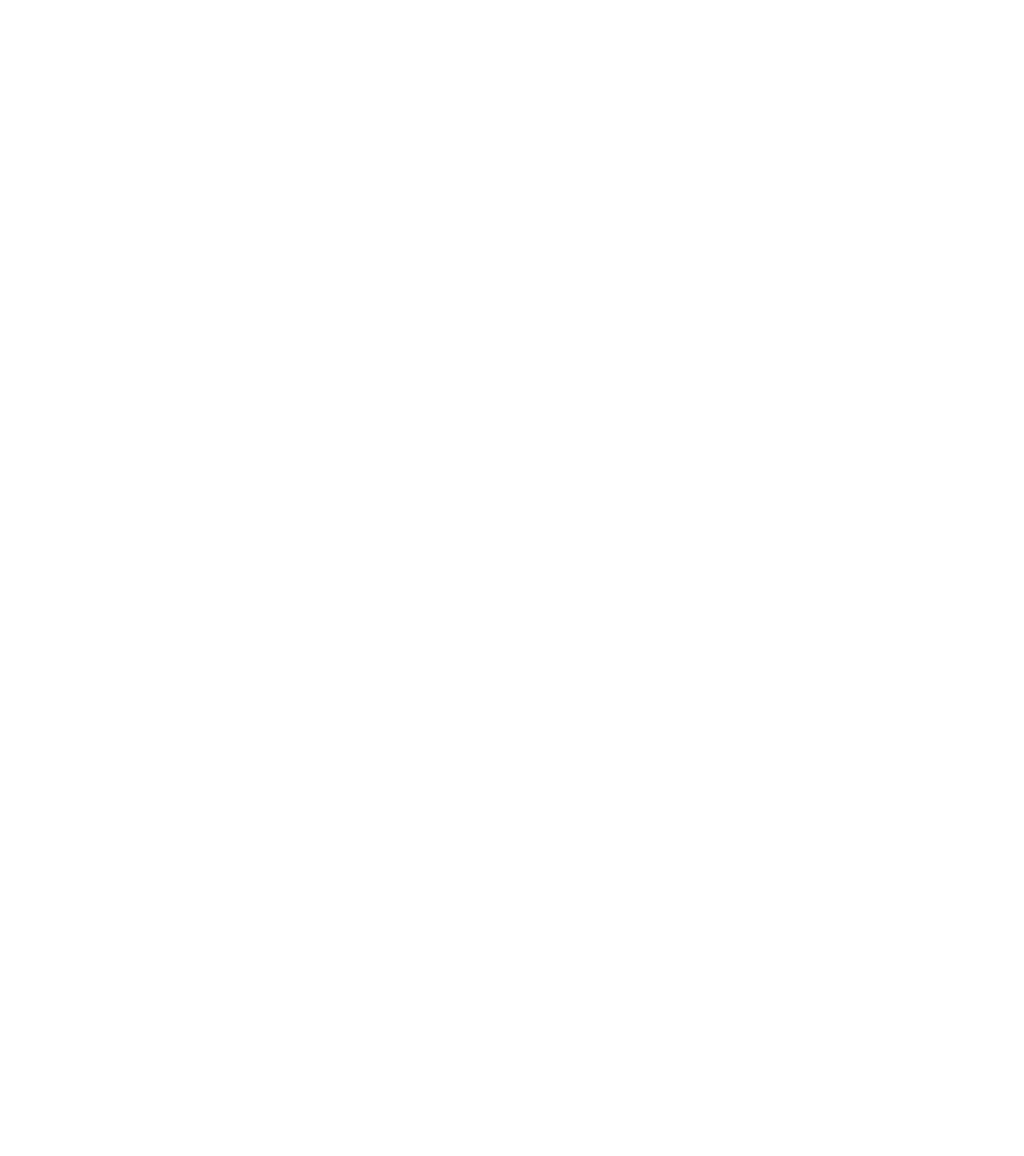
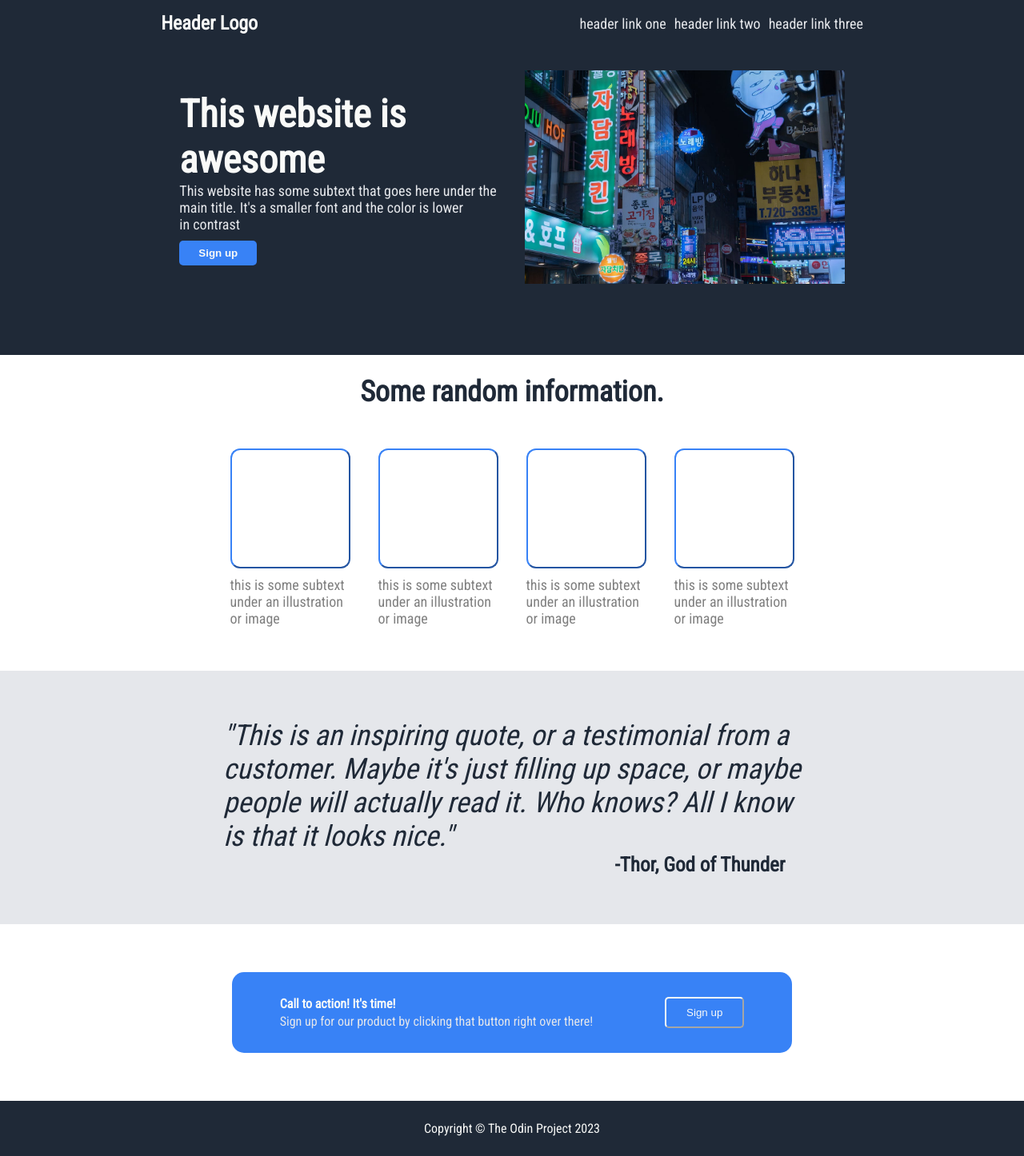
Before and after one commit to Jrlopez01/FLEX-PROJECT, a plain HTML site: page index.html in a window 1280 px wide. Shown: the whole page at 80% size. Before the commit the page ends 800 px from the top, so only its background shows below. Drawn offline with Linux system fonts and the light colour scheme.

Commit message:
I have been very bad at commiting so this isnt actually a comment but a declaration showing that I have finished the project

```diff
--- a/index.html
+++ b/index.html
@@ -3,9 +3,95 @@
 <head>
     <meta charset="UTF-8">
     <meta name="viewport" content="width=device-width, initial-scale=1.0">
-    <title>Document</title>
+    <title>Flex Project</title>
+    <link rel="stylesheet" href="style.css">
 </head>
 <body>
 
+    <div class="header-container">
+        <ul>
+            <div class="header-left">
+                <li class="header-logo">Header Logo</li>
+            </div>
+            <div class="header-right">
+                <li class="header-link-one">header link one</li>
+                <li class="header-link-two">header link two</li>
+                <li class="header-link-three">header link three</li>
+            </div>
+        </ul>
+    </div>
+
+    <div class="first">
+        <div class="first-container">
+            <div class="left-main">
+                <p class="main-text">This website is <br> awesome </p>
+                <p class="description">This website has some subtext that goes here under the <br> main title. It's a smaller font and the color is lower <br> in contrast</p>
+                <button type="button" class="sign-up">Sign up</button>
+            </div>
+            <div class="right-main">
+                <img src="./img/korea-led.jpeg" width="400px">
+            </div>
+        </div>
+    </div>
+
+    <div class="second">
+        <div class="second-container">
+            <p class="info-header">Some random information.</p>
+            <div class="flashcards-page">
+                <div class="card-1">
+                    <button type="button" class="flashcard"></button>
+                    <p class="card-description">this is some subtext <br> under an illustration <br> or image</p>
+                </div>
+                <div class="card-2">
+                    <button type="button" class="flashcard"></button>
+                    <p class="card-description">this is some subtext <br> under an illustration <br> or image</p>
+                </div>
+                <div class="card-3">
+                    <button type="button" class="flashcard"></button>
+                    <p class="card-description">this is some subtext <br> under an illustration <br> or image</p>
+                </div>
+                <div class="card-4">
+                    <button type="button" class="flashcard"></button>
+                    <p class="card-description">this is some subtext <br> under an illustration <br> or image</p>
+                </div>
+            </div>
+        </div>
+    </div>
+
+    <div class="third">
+        <div class="third-container">
+            <p class="quote">
+                "This is an inspiring quote, or a testimonial from a <br> customer. Maybe it's just filling up space, or maybe <br> people will actually read it. Who knows? All I know <br> is that it looks nice."
+            </p>
+            <p class="author">
+                -Thor, God of Thunder
+            </p>
+        </div>
+    </div>
+
+    <div class="fourth">
+        <div class="fourth-container">
+            <div class="ad">
+                <div class="left-ad">
+                    <p class="call">
+                        Call to action! It's time!
+                    </p>
+                    <p class="under-call">
+                        Sign up for our product by clicking that button right over there!
+                    </p>
+                </div>
+                <div class="right-ad">
+                    <button type="button" class="ad-bubble">Sign up</button>
+                </div>
+            </div>
+        </div>
+    </div>
+
+    <div class="footer">
+        <div class="footer-container">
+            <p class="copyright">Copyright &#169 The Odin Project 2023</p>
+        </div>
+    </div>
+
 </body>
 </html>
--- a/style.css
+++ b/style.css
@@ -0,0 +1,197 @@
+@import url('https://fonts.googleapis.com/css2?family=Roboto+Condensed&display=swap');
+
+*{
+    margin: 0%;
+    padding: 0%;
+}
+
+body{
+    font-family: 'Roboto Condensed', sans-serif;
+
+}
+
+ul{
+    list-style-type: none;
+    display: flex;
+    justify-content: space-around;
+    align-items: center;
+    padding: 15px 0px;
+
+}
+
+.header-container{
+    background-color: #1f2937;
+}
+
+.header-logo{
+    color: #f9faf8;
+    font-size: 24px;
+    font-weight: 700;
+}
+
+.header-link-one,
+.header-link-two,
+.header-link-three{
+    color: #e5e7eb;
+    font-size: 18px;
+}
+
+.header-left{
+    display: flex;
+
+}
+
+
+.header-right{
+    display: flex;
+    gap: 10px;
+}
+
+.first{
+    background-color: #1f2937;
+}
+
+.first-container{
+    display: flex;
+    justify-content: center;
+    align-items: center;
+    padding: 30px;
+    gap: 35px;
+    padding-bottom: 85px;
+}
+
+.main-text{
+    font-size: 48px;
+    font-weight: bolder;
+    color: #f9faf8;
+}
+
+.description{
+    color: #e5e7eb;
+    font-size: 18px;
+    padding-bottom: 10px;
+}
+
+.sign-up{
+    background-color: #3882f6;
+    color: #f9faf8;
+    padding: 8px 24px;
+    border: 1px;
+    border-radius: 5px;
+    font-weight: bold;
+}
+
+.second{
+
+}
+.second-container{
+    display: flex;
+    flex-direction: column;
+    align-items: center;
+
+}
+
+.flashcard{
+    width: 150px;
+    height: 150px;
+    background-color: white;
+    border-color: #3882f6;
+    border-radius: 12px;
+    margin-bottom: 10px;
+}
+
+.info-header{
+    font-size: 36px;
+    font-weight: bolder;
+    color: #1f2937;
+    padding: 25px;
+    padding-bottom: 50px;
+}
+
+.card-description{
+    color: gray;
+    font-size: 18px;
+}
+
+.flashcards-page{
+    display: flex;
+    gap: 35px;
+    padding-bottom: 55px;
+}
+
+.third{
+    background-color: #e5e7eb;
+    margin-bottom: 60px;
+}
+
+.third-container{
+    display: flex;
+    flex-direction: column;
+    align-items: center;
+    padding-top: 60px;
+    padding-bottom: 60px;
+
+}
+
+.quote{
+    color: #1f2937;
+    font-size: 36px;
+    font-style: italic;
+    font-weight: lighter;
+}
+
+.author{
+    color: #1f2937;
+    font-size: 25px;
+    font-weight: bold;
+    margin-left: 470px;
+}
+
+
+.fourth-container{
+    display: flex;
+    justify-content: center;
+    margin-bottom: 60px;
+}
+
+.ad{
+    display: flex;
+    align-items: center;
+    background-color: #3882f6;
+    padding: 30px 60px;
+    border: 3px;
+    border-radius: 15px;
+    gap: 90px;
+
+}
+
+.ad-bubble{
+    background-color: #3882f6;
+    color: #f9faf8;
+    border-color: #f9faf8;
+
+    border-radius: 5px;
+    padding: 10px 25px;
+}
+
+.call{
+    color: #f9faf8;
+    font-weight: bold;
+    margin-bottom: 3px;
+}
+
+.under-call{
+    color: #e5e7eb;
+}
+
+.footer{
+    background-color: #1f2937;
+
+}
+
+.footer-container{
+    display: flex;
+    justify-content: center;
+    color: #f9faf8;
+    padding: 25px;
+}
```
Also changed, not shown: img/gear-5.jpg (added), img/korea-led.jpeg (added).
